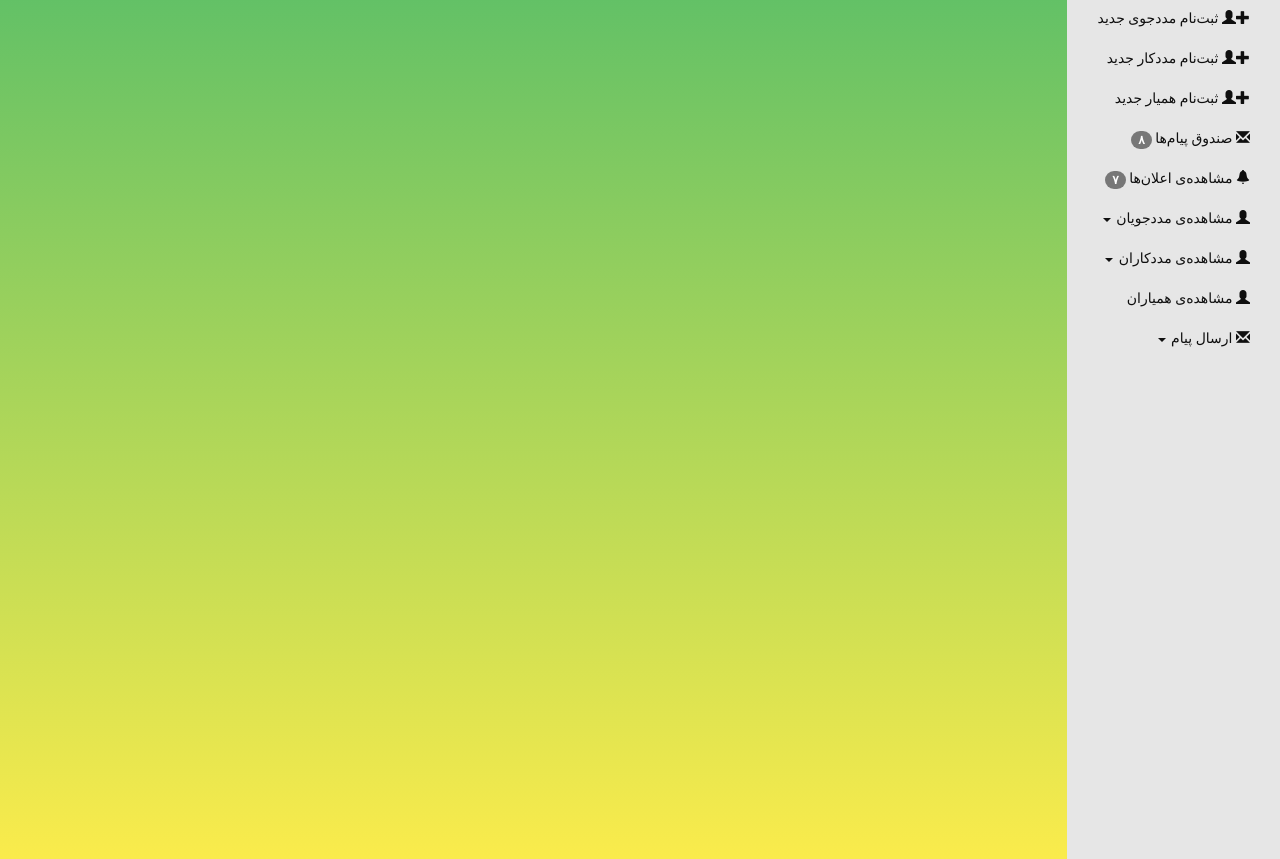
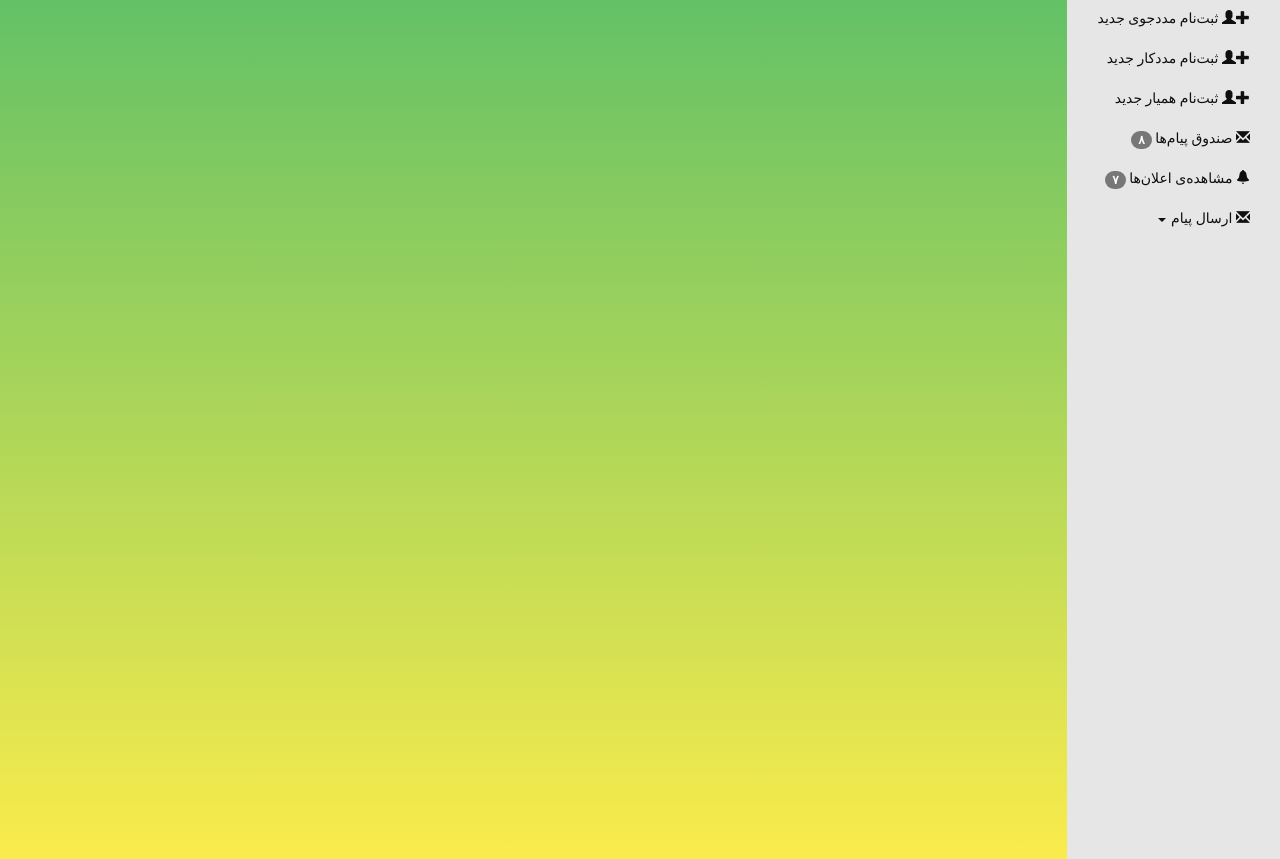
Before and after one commit to Ajal88/childf, a Django app: a page that uses templates/modir.html in a window 1280 px wide. Shown: the part 51-910 px from the top of the page. Run offline with Django 3.2, Linux system fonts and the light colour scheme; the visitor is signed in with stand-in values (Sample User, id 1); data comes from the database, SQL or seed files in the repository; data that the repository does not hold is empty; some libraries are stand-ins or nearby versions; some web fonts are replaced.

Commit message:
fix modir.html

```diff
--- a/templates/modir.html
+++ b/templates/modir.html
@@ -81,40 +81,9 @@
                                                                    aria-hidden="true"></span> مشاهده‌ی
             اعلان‌ها
             <span class="badge">۷</span></a></li>
-        <li><!-- Link with dropdown items -->
-            <a href="#homeSubmenu" data-toggle="collapse" aria-expanded="false" class="text-sidebar"><span
-                    class="glyphicon glyphicon-user" aria-hidden="true"></span> مشاهده‌ی مددجویان <span
-                    class="caret"></span></a>
-            <ul class="collapse list-unstyled nav" id="homeSubmenu">
-                <li><a href="madadjo_list.html" class="text-sidebar text-submenu"><span
-                        class="glyphicon glyphicon-grain"
-                        aria-hidden="true"></span> همه‌ی مددجویان</a></li>
-                <li><a href="madadjo_list.html" class="text-sidebar text-submenu"><span
-                        class="glyphicon glyphicon-star-empty"
-                        aria-hidden="true"></span> مددجویان تحت‌مددکاری</a></li>
-                <li><a href="madadjo_list.html" class="text-sidebar text-submenu"><span class="glyphicon glyphicon-leaf"
-                                                                                        aria-hidden="true"></span>
-                    مددجویان تحت‌پوشش</a></li>
-            </ul>
-        </li>
-        <li><!-- Link with dropdown items -->
-            <a href="#homeSubmenu2" data-toggle="collapse" aria-expanded="false" class="text-sidebar"><span
-                    class="glyphicon glyphicon-user" aria-hidden="true"></span> مشاهده‌ی مددکاران <span
-                    class="caret"></span></a>
-            <ul class="collapse list-unstyled nav" id="homeSubmenu2">
-                <li><a href="madadkar_list.html" class="text-sidebar text-submenu"><span
-                        class="glyphicon glyphicon-grain"
-                        aria-hidden="true"></span> همه‌ی مددکاران</a></li>
-                <li><a href="madadkar_list.html" class="text-sidebar text-submenu"><span
-                        class="glyphicon glyphicon-leaf"
-                        aria-hidden="true"></span>
-                    مددکاران دارای ظرفیت</a></li>
-            </ul>
-        </li>
-        <li><!-- Link with dropdown items -->
-            <a href="hamyar_list.html" class="text-sidebar"><span
-                    class="glyphicon glyphicon-user" aria-hidden="true"></span> مشاهده‌ی همیاران</a>
-        </li>
+
+
+
         <li><!-- Link with dropdown items -->
             <a href="#homeSubmenu3" data-toggle="collapse" aria-expanded="false" class="text-sidebar"><span
                     class="glyphicon glyphicon-envelope" aria-hidden="true"></span> ارسال پیام <span
```
